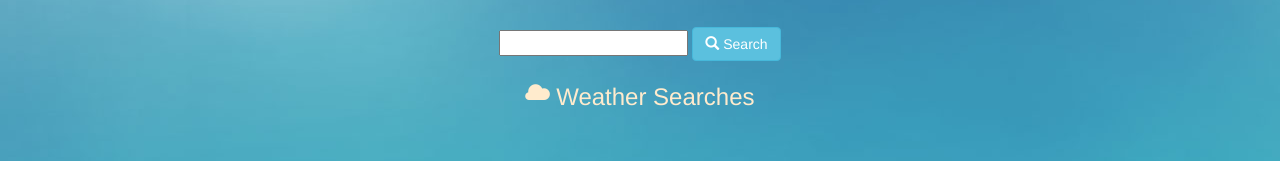
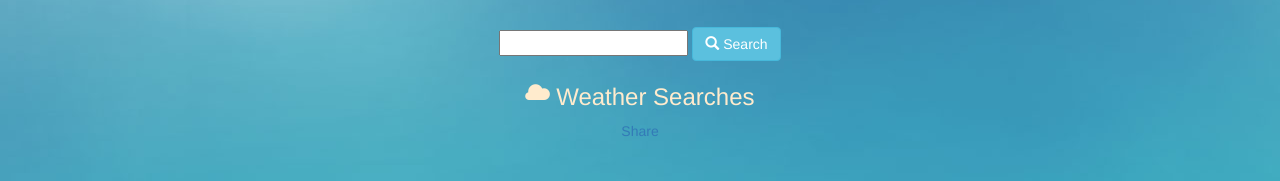
Before and after one commit to RayCaiNZ/MSA, a plain HTML site: page index.html in a window 1280 px wide. Shown: the part 643-824 px from the top of the page. Drawn offline with nearby package versions, Linux system fonts and the light colour scheme; files whose address does not match are found by name.

Commit message:
Add project files and folders

```diff
--- a/index.html
+++ b/index.html
@@ -10,6 +10,16 @@
 </head>
 
 <body>
+<!-- facebook share -->
+    <div id="fb-root"></div>
+    <script>(function(d, s, id) {
+  var js, fjs = d.getElementsByTagName(s)[0];
+  if (d.getElementById(id)) return;
+  js = d.createElement(s); js.id = id;
+  js.src = "//connect.facebook.net/en_GB/sdk.js#xfbml=1&version=v2.7";
+  fjs.parentNode.insertBefore(js, fjs);
+}(document, 'script', 'facebook-jssdk'));</script>
+
     <div class="container" id="page-container">
         <h1 id="app-name">
             <span class="glyphicon glyphicon-globe"></span> GoWeather
@@ -29,8 +39,9 @@
             </button>
 
         </div>
+
         <!--<img id = "selected-img" src="">-->
-        <h3> <span class="glyphicon glyphicon-cloud"></span>  Weather Searches
+        <h3> <span class="glyphicon glyphicon-cloud"></span> Weather Searches
         </h3>
         <ul id="weather"></ul>
 
@@ -41,4 +52,8 @@
 
 </body>
 
+<!-- facebook share -->
+<div class="fb-share-button" data-href="http://goweather.azurewebsites.net/" data-layout="button_count" data-size="small"
+    data-mobile-iframe="true"><a class="fb-xfbml-parse-ignore" target="_blank" href="https://www.facebook.com/sharer/sharer.php?u=http%3A%2F%2Fgoweather.azurewebsites.net%2F&amp;src=sdkpreparse">Share</a></div>
+
 </html>
```
